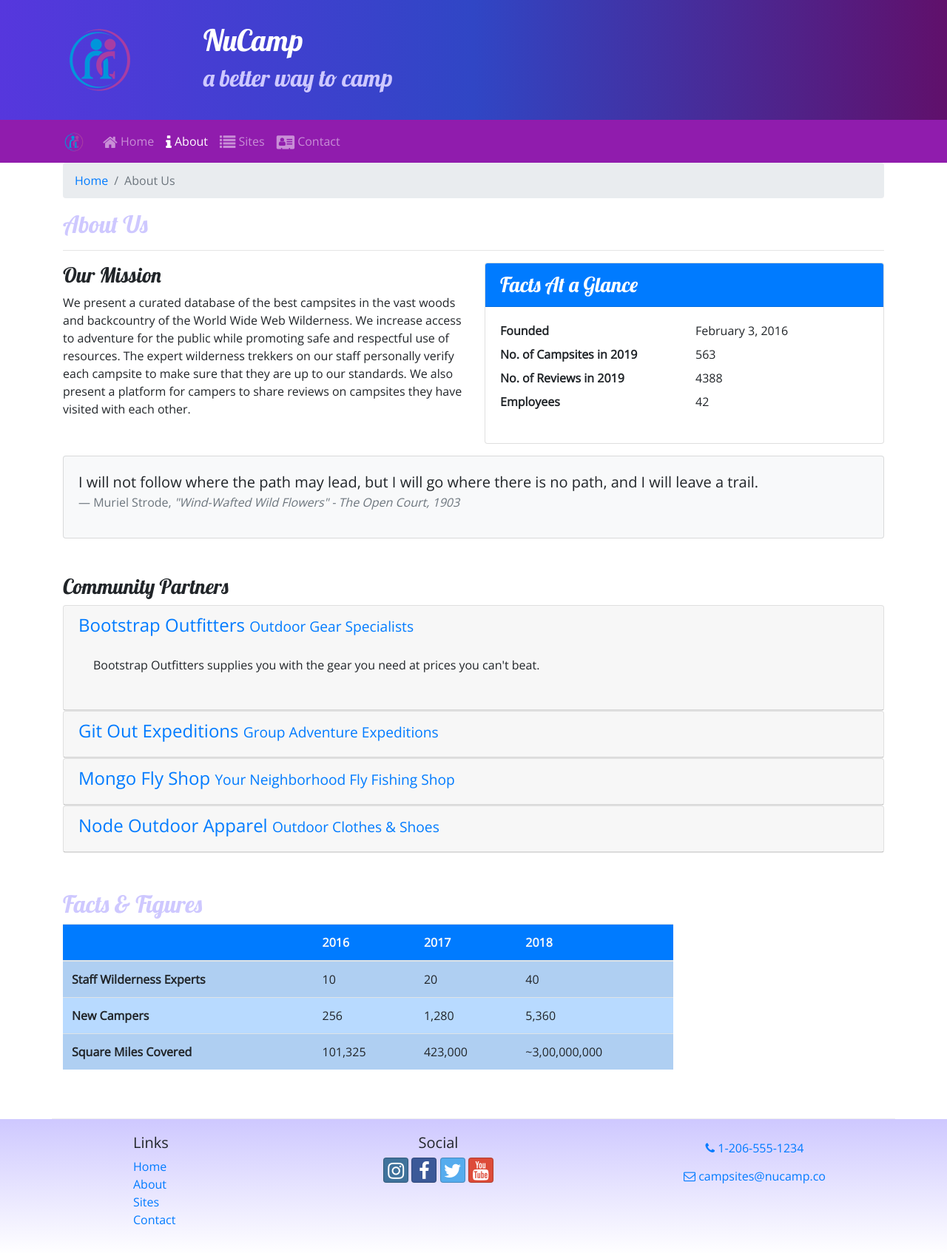
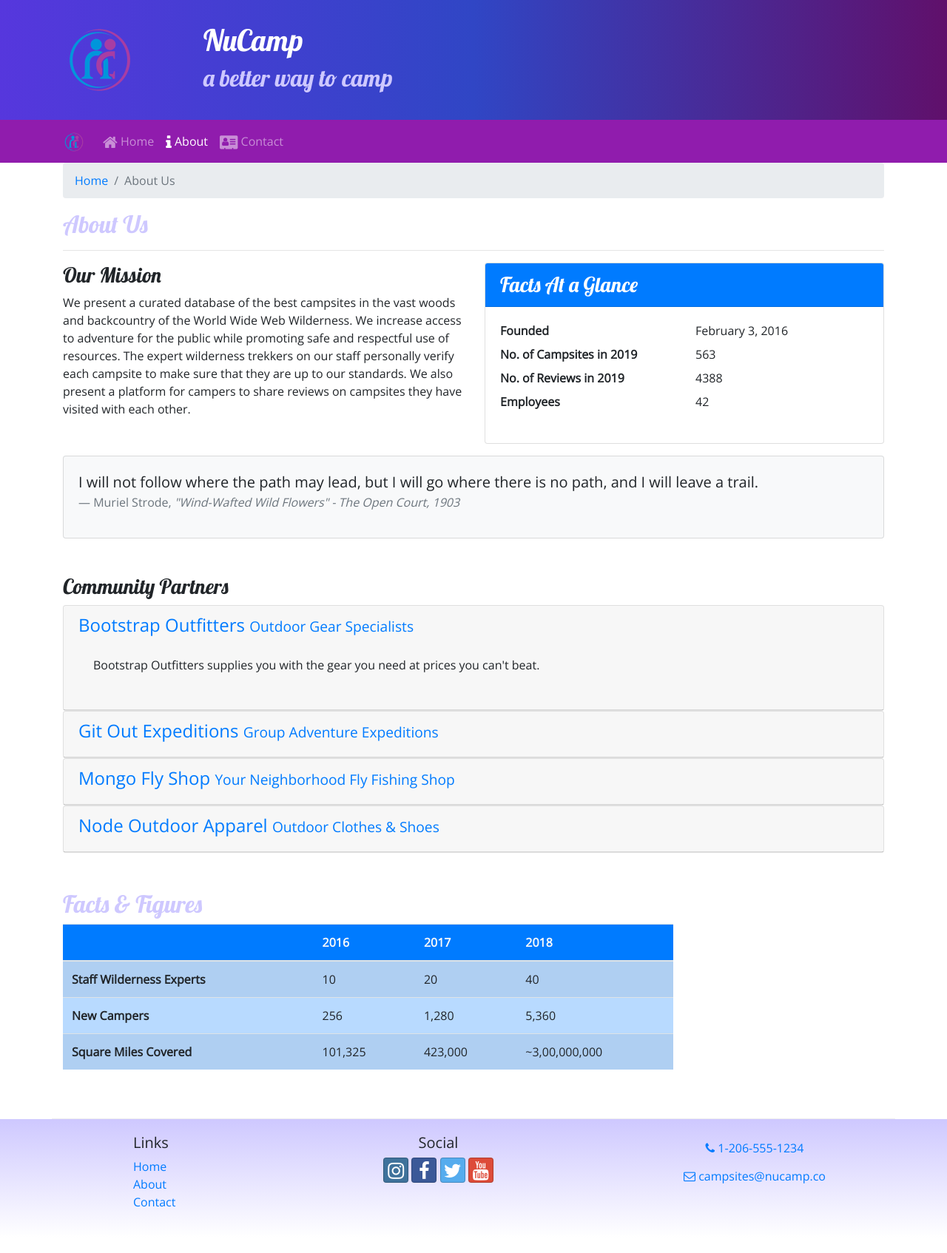
Before and after one commit to LWilliams1568/nucamp01, a website: page aboutus.html in a window 1280 px wide. Shown: the whole page at 74% size. After the commit the page ends 1673 px from the top, so only its background shows below. Drawn offline with nearby package versions, Linux system fonts and the light colour scheme.

Commit message:
removed sites

```diff
--- a/aboutus.html
+++ b/aboutus.html
@@ -43,7 +43,6 @@
                 <ul class="navbar-nav">
                     <li class="nav-item"><a class="nav-link" href="index.html"><i class="fa fa-home fa-lg"></i> Home</a></li>
                     <li class="nav-item active"><a class="nav-link" href="#"><i class="fa fa-info fa-lg"></i> About</a></li>
-                    <li class="nav-item"><a class="nav-link" href="#"><i class="fa fa-list fa-lg"></i> Sites</a></li>
                     <li class="nav-item"><a class="nav-link" href="contactus.html"><i class="fa fa-address-card fa-lg"></i> Contact</a></li>
                 </ul>
             </div>
@@ -211,7 +210,6 @@
                     <ul class="list-unstyled">
                         <li><a href="index.html">Home</a></li>
                         <li><a href="#">About</a></li>
-                        <li><a href="#">Sites</a></li>
                         <li><a href="contactus.html">Contact</a></li>
                     </ul>
                 </div>
```
